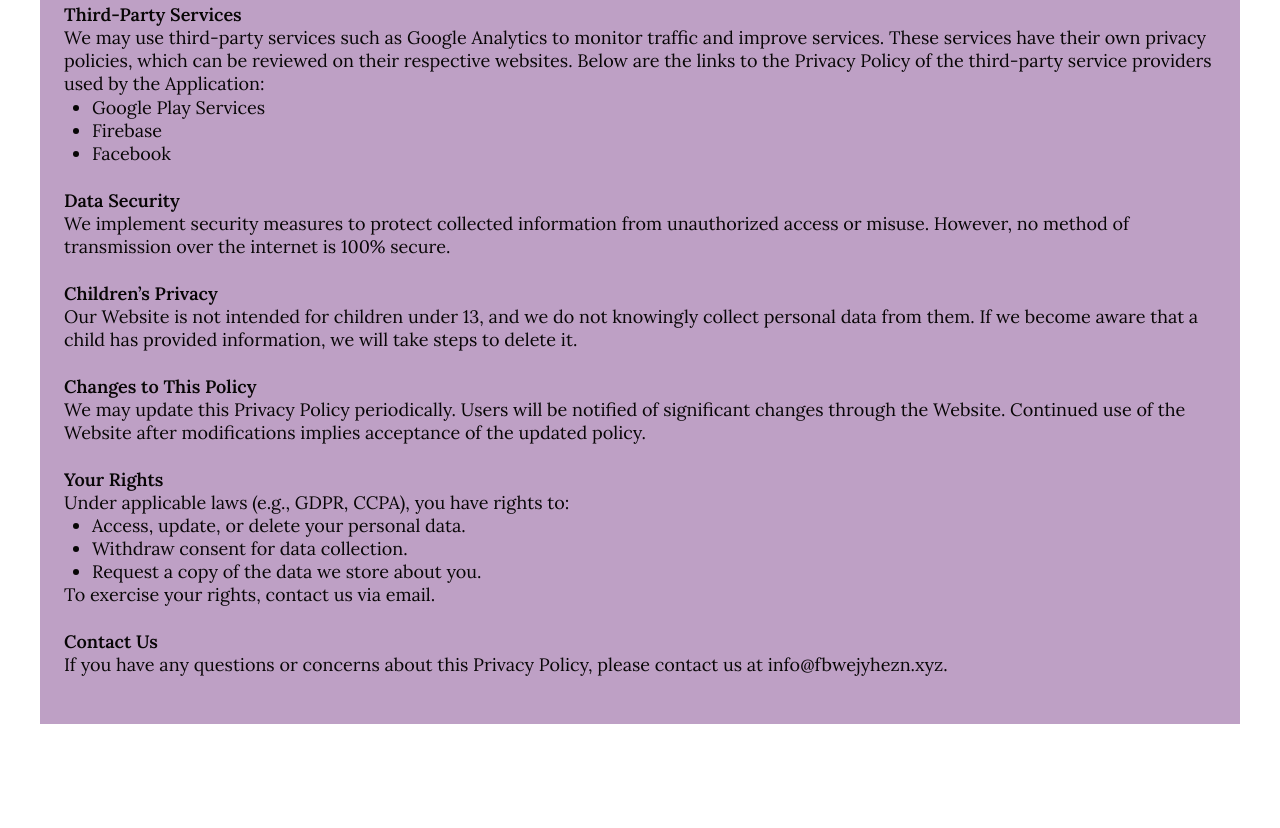
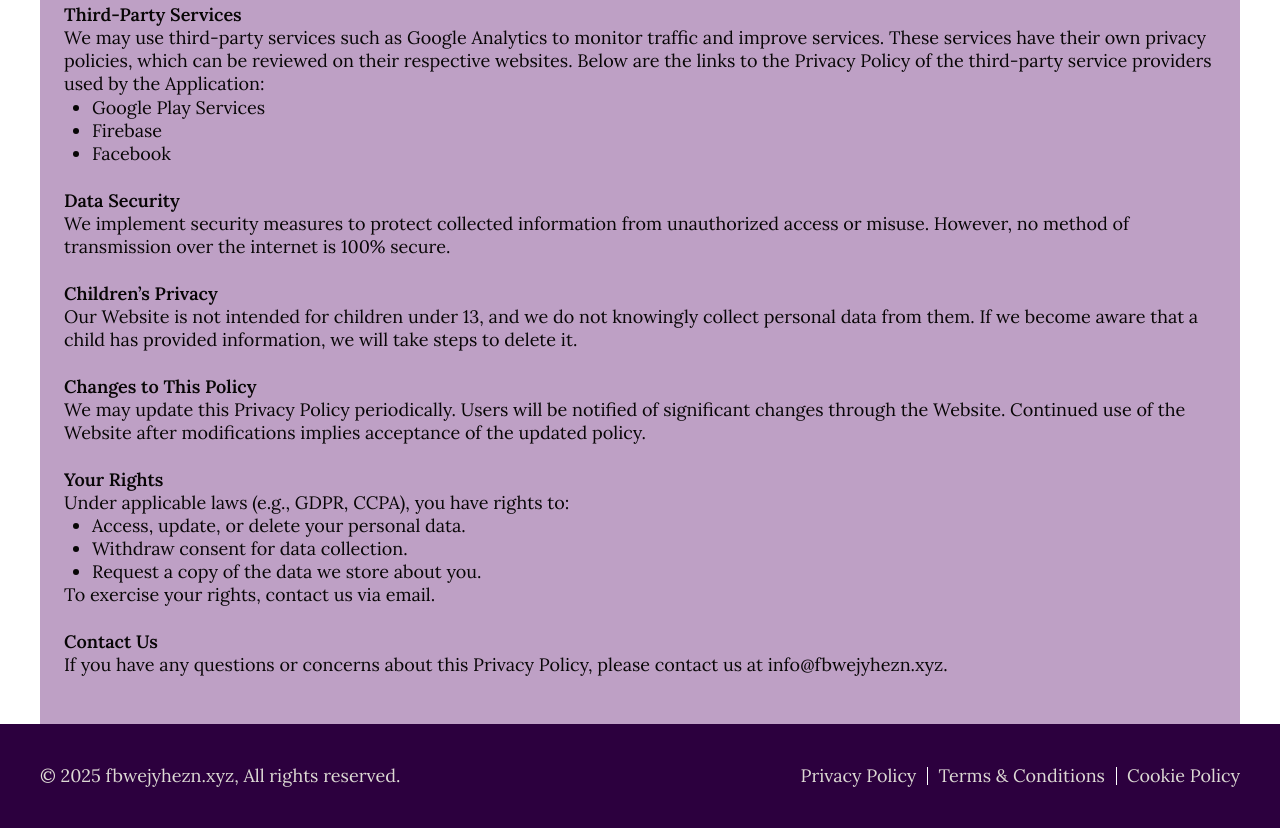
Before and after one commit to maksymrozvodovskyi/stp-8887, a website built with Vite: page src/privacy.html in a window 1280 px wide. Shown: the part 602-1430 px from the top of the page. Before the commit the page ends 1326 px from the top, so only its background shows below. Built offline with nearby package versions, Linux system fonts and the light colour scheme.

Commit message:
add footer

```diff
--- a/src/privacy.html
+++ b/src/privacy.html
@@ -203,6 +203,17 @@
       </section>
     </main>
 
-    <load ="partials/footer.html" />
+    <footer class="site-footer">
+      <div class="footer container additional">
+        <p class="copyright-text">
+          &copy; 2025 fbwejyhezn.xyz, All rights reserved.
+        </p>
+        <div class="footer-links">
+          <a href="./privacy.html" class="policy-link">Privacy Policy</a>
+          <a href="./terms.html" class="policy-link">Terms &amp; Conditions</a>
+          <a href="./cookie.html" class="policy-link">Cookie Policy</a>
+        </div>
+      </div>
+    </footer>
   </body>
 </html>
```
